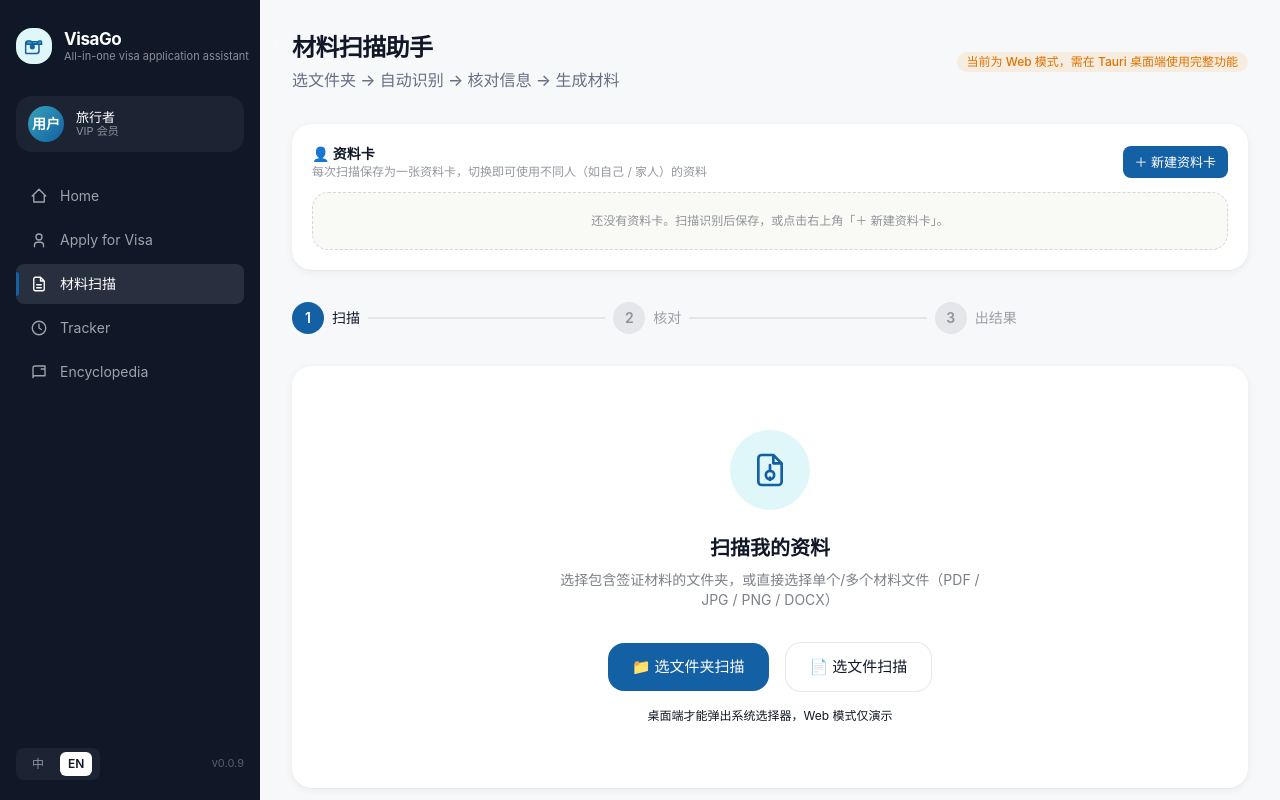
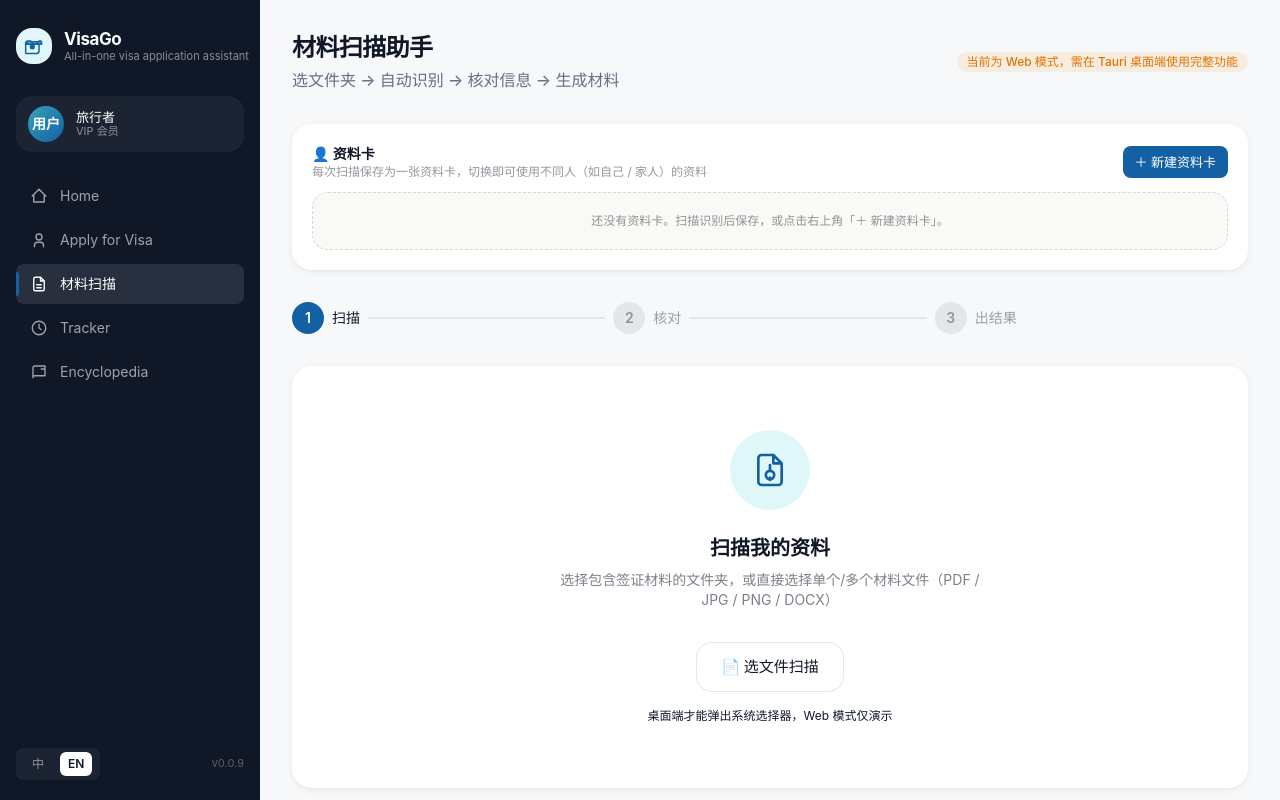
Before and after one commit to clanzhang/VisaGo, a React (Vite) app: page /scan in a window 1280 px wide. Built offline with nearby package versions, Linux system fonts and the light colour scheme; what @iconify/tailwind4 would draw is missing.

Commit message:
修改 把多余的选文件夹扫描删掉

```diff
--- a/src/pages/Scan.tsx
+++ b/src/pages/Scan.tsx
@@ -704,9 +704,6 @@
             选择包含签证材料的文件夹，或直接选择单个/多个材料文件（PDF / JPG / PNG / DOCX）
           </p>
           <div className="mt-8 flex flex-wrap items-center justify-center gap-4">
-            <VButton size="lg" onClick={handlePickFolder} disabled={scanning}>
-              {scanning ? '打开选择器…' : '📁 选文件夹扫描'}
-            </VButton>
             <VButton size="lg" variant="secondary" onClick={handlePickFiles} disabled={scanning}>
               {scanning ? '打开选择器…' : '📄 选文件扫描'}
             </VButton>
```
